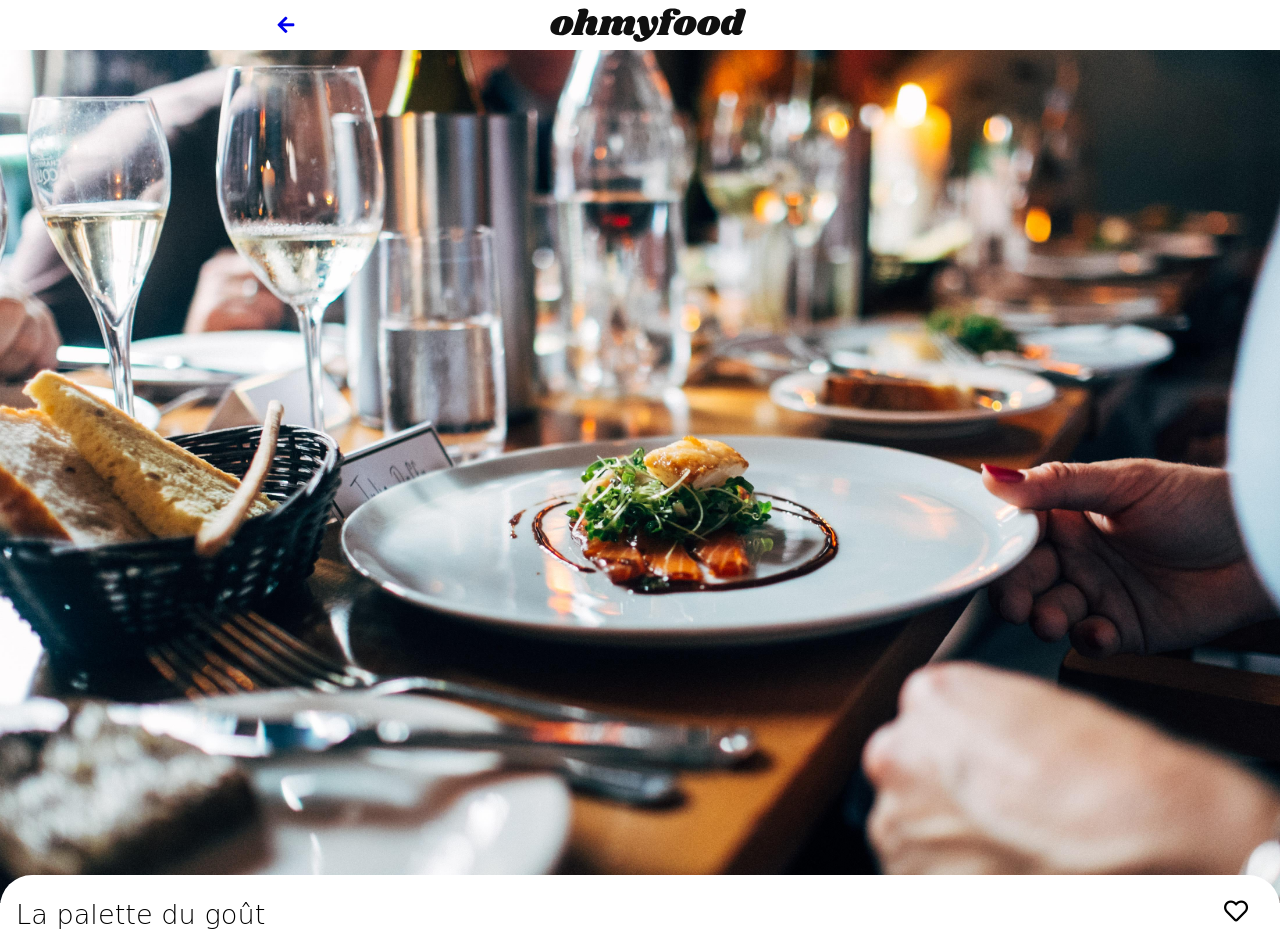
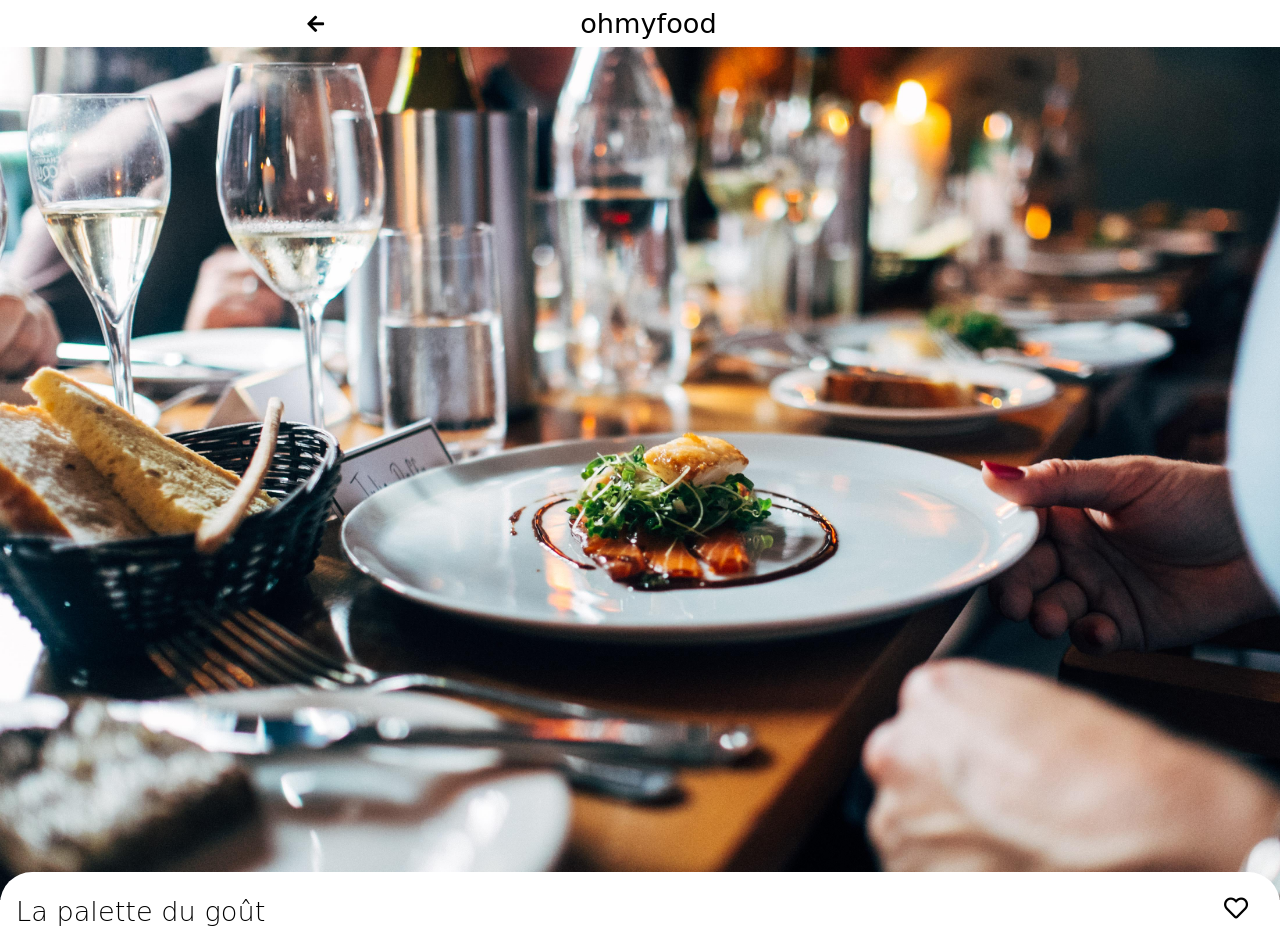
Before and after one commit to lemenyalex/AlexandreDeLemeny-Makedone_3_12042021, a website: page laPaletteDuGout.html in a window 1280 px wide. Shown: the top 933 px of the page. Drawn offline with Linux system fonts and the light colour scheme; a web font is replaced by a local one.

Commit message:
Logo svg to text

```diff
--- a/laPaletteDuGout.html
+++ b/laPaletteDuGout.html
@@ -26,7 +26,7 @@
             </a>
 
             <a class="header__logo" href="./index.html">
-                <img src="./img/logo/ohmyfood@2x.svg" alt="Logo de Ohmyfood">
+                <span id="logo">ohmyfood</span>
             </a>
 
         </header>
--- a/sass/base/_typography.scss
+++ b/sass/base/_typography.scss
@@ -1,4 +1,4 @@
-header{
+#logo{
     font-family: 'Shrikhand', cursive;
 }
 
--- a/sass/layout/_header.scss
+++ b/sass/layout/_header.scss
@@ -14,12 +14,16 @@
         right: 20%;
         font-size: 1.2rem;
         text-decoration: none;
+        color: black;
     }
 
     &__logo {
-    display :flex;
-    align-content: center;
-    justify-content: flex-end;
+        display :flex;
+        align-content: center;
+        justify-content: flex-end;
+        text-decoration: none;
+        font-size: 1.7rem;
+        color: black;
 
     }
 }
```
Also changed, not shown: css/style.css, 1 other file.
